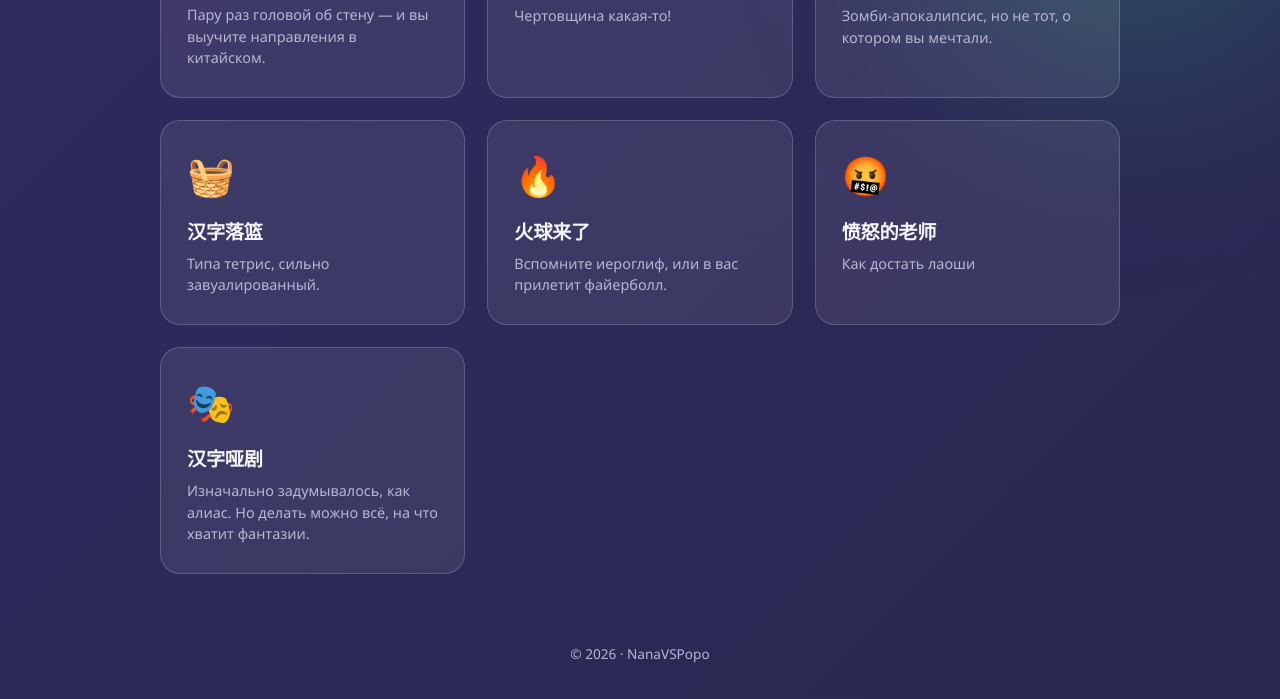
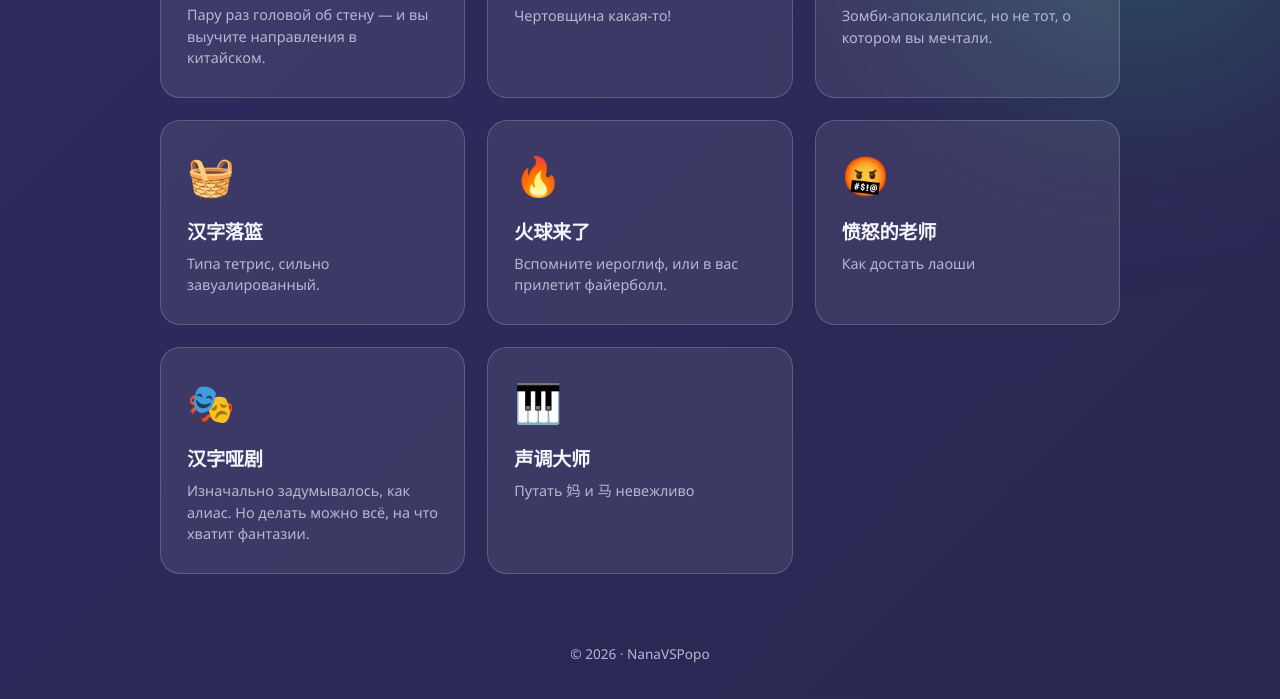
Before and after one commit to PolzaR/learn_chinese, a plain HTML site: page index.html in a window 1280 px wide. Shown: the part 784-1483 px from the top of the page. Drawn offline with Linux system fonts and the light colour scheme.

Commit message:
Add new card for '声调大师' section

```diff
--- a/index.html
+++ b/index.html
@@ -335,6 +335,13 @@
           <p>Изначально задумывалось, как алиас. Но делать можно всё, на что хватит фантазии.</p>
         </a>
 
+        <a class="card orange" href="./shengdiao">
+          <span class="arrow">→</span>
+          <span class="emoji">🎹</span>
+          <h3>声调大师</h3>
+          <p>Путать 妈 и 马 невежливо</p>
+        </a>
+
       </div>
     </section>
 
```
